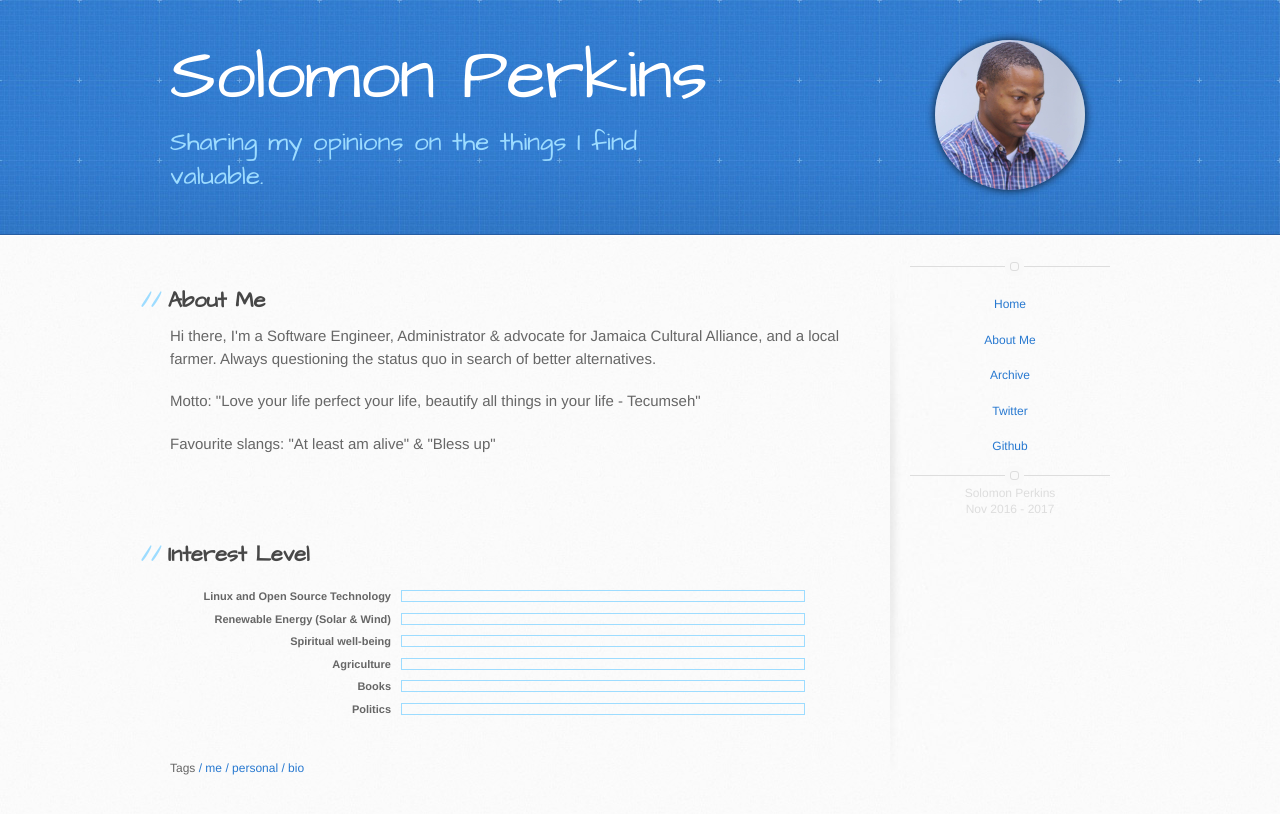
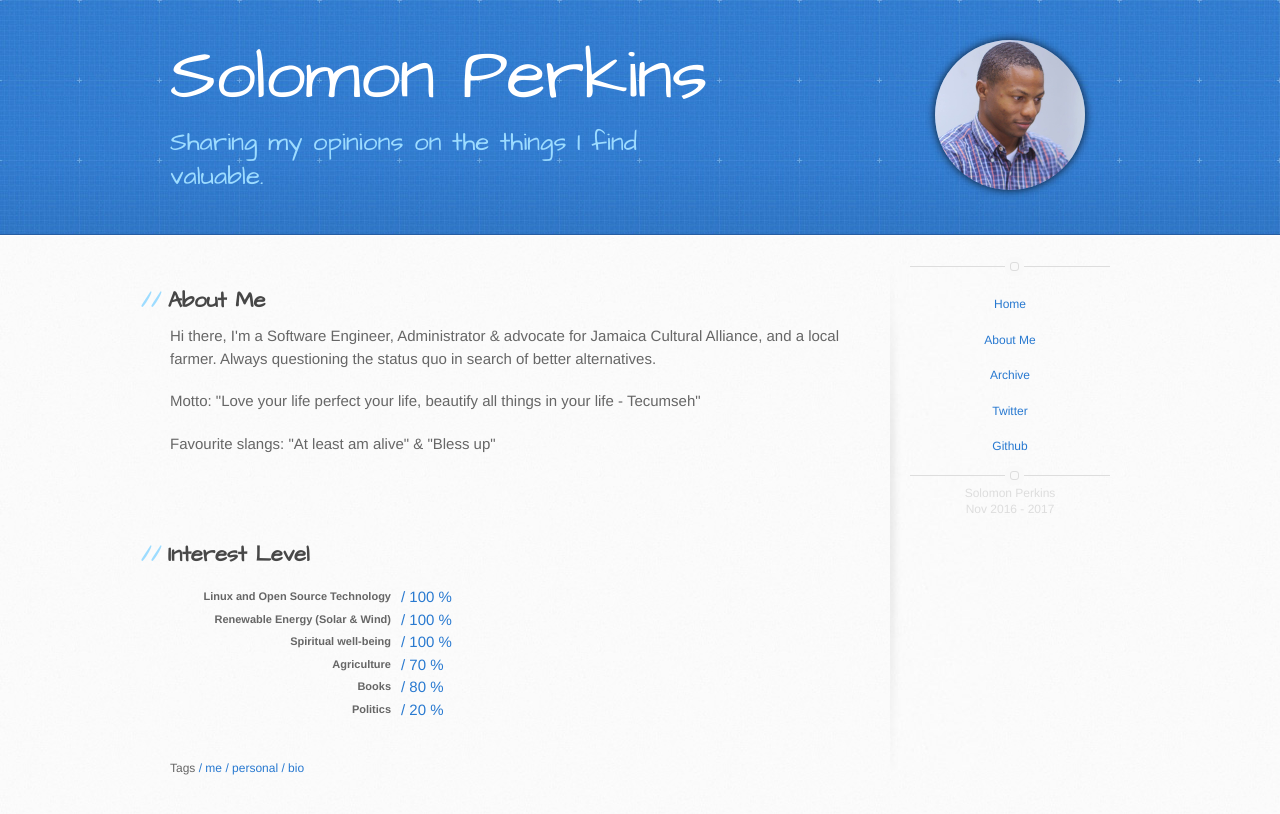
Before and after one commit to SolomonPerkins/solomonperkins.github.io, a Jekyll site: the page built from about.html, in a window 1280 px wide. Shown: the top 814 px of the page. Built offline with Jekyll 4.4.1, drawn with Linux system fonts in a browser that asks for light colours.

Commit message:
fix mozilla about us quirk

```diff
--- a/javascripts/skills.js
+++ b/javascripts/skills.js
@@ -1,11 +1,11 @@
 document.addEventListener("DOMContentLoaded", function(event) {
-
-
+	//Setting variables
 	var skills_data = "skills_metrics.json";
 	var skills_url = "/javascripts/" + skills_data;
 	var wrapper_id = 'skills-list';
+	var row;
 
-	var row;
+	//Handle the callback on file load by looping through the json array
 	var process = function( data ){
 		for(var i=0; i < data.length; i++){
 			row = data[i];
@@ -13,6 +13,7 @@ document.addEventListener("DOMContentLoaded", function(event) {
 		}
 	}
 
+	//Build the DOM elements + attributes using the data given
 	var build = function( row ) {
 		if(!row['skill'] || row['skill'].trim() == "") {
 			return;
@@ -31,21 +32,27 @@ document.addEventListener("DOMContentLoaded", function(event) {
 		var id = row['id'];
 		var strength = ( val / max )* 100;
 		var progress = document.createElement('span');
-		progress.setAttribute('class', 'skill-bar')
-		progress.setAttribute('id', 'skill-bar-' + id )
+		progress.setAttribute('id', 'skill-bar-' + id );
 		// progress.setAttribute('width', strength + '%');
+
 		try{
-			document.styleSheets[0].insertRule( '#skill-bar-' + id + ':before { width: ' + strength + '%;} ', 0)
+			document.styleSheets[0].insertRule( '#skill-bar-' + id + ':before { width: ' + strength + '%;} ', 1)
+			progress.setAttribute('class', 'skill-bar');
 
 		} catch(exception){
-			console.error(" exception", exception);
+			progress.setAttribute('class', 'skill-bar quirk');
+			progress.innerHTML = " / " + strength + " %";
+			console.error(" Fail to generate graph (exception): ", exception);
+
 		}
+
 		item.appendChild(title);
 		item.appendChild(progress);
 
 		parent.appendChild(item);
 	}
 
+	//Load the JSON file with custom XHR request.
 	var loadJSON = function(url, callback) {
 		var xobj = new XMLHttpRequest();
 		xobj.overrideMimeType("application/json");
--- a/stylesheets/stylesheet.css
+++ b/stylesheets/stylesheet.css
@@ -477,6 +477,7 @@ header h2 {
   letter-spacing: 0;
 }
 
+
 .inner {
   position: relative;
   width: 940px;
@@ -818,6 +819,12 @@ footer a:hover {
   -o-transition: width 1s ease;
   transition: width 1s ease;
 }
+.skill-list-item .skill-bar.quirk {
+  background: transparent;
+  border: none;
+  color: #2879d0;
+
+}
 
 
 /* #Media Queries
```
